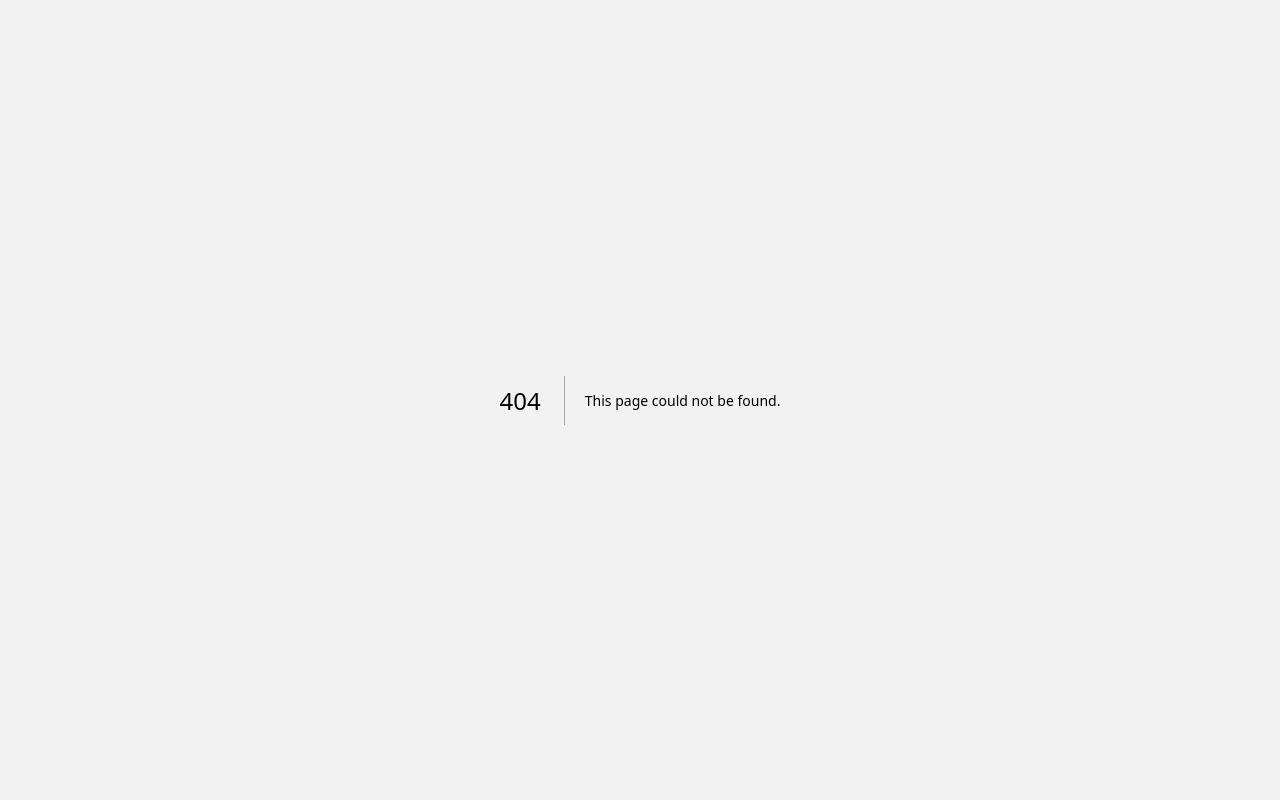
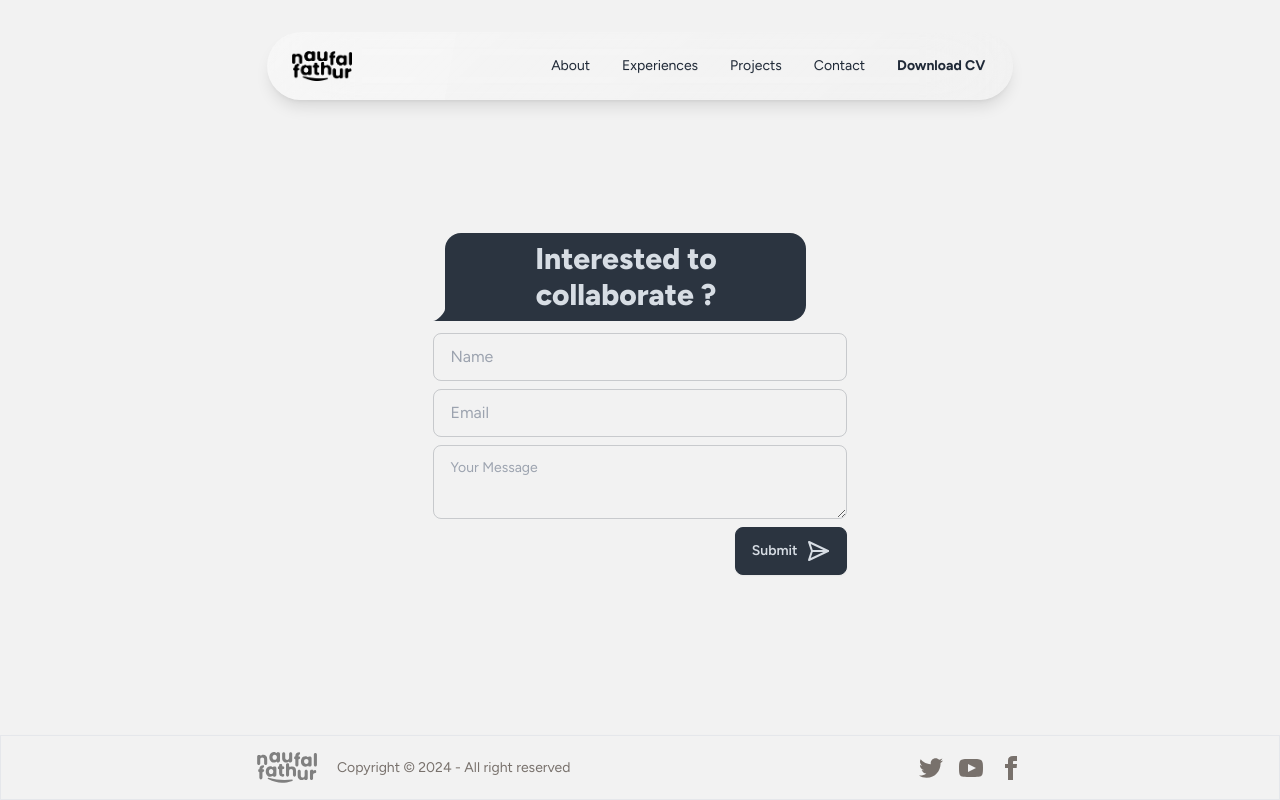
Before and after one commit to naufalfathur/portofolio, a Next.js app: page /contact in a window 1280 px wide. Before the commit this address had no page. Built offline with nearby package versions, Linux system fonts and the light colour scheme.

Commit message:
contact page

```diff
--- /dev/null
+++ b/app/contact/layout.tsx
@@ -0,0 +1,16 @@
+
+
+
+export default function AppLayout({
+    children,
+}: {
+    children: React.ReactNode
+}) {
+    return (
+        <div className='flex flex-col min-h-screen'>
+
+            <div className='' >{children}</div>
+
+        </div>
+    )
+}
--- /dev/null
+++ b/app/contact/page.tsx
@@ -0,0 +1,21 @@
+import Footer from '@/components/ui/footer'
+import Navbar from '@/components/ui/navbar'
+import React from 'react'
+import { Bitter } from "next/font/google";
+import Form from '@/components/ui/form';
+const bitter = Bitter({ subsets: ["latin"] });
+
+function ProjectsPage() {
+
+    return (
+        <main className="flex min-h-screen flex-col items-center justify-between  ">
+            <Navbar />
+            <div className='px-[15vw] space-y-4 py-10 text-center'>
+                <Form title='Interested to collaborate ?' />
+            </div>
+            <Footer />
+        </main>
+    )
+}
+
+export default ProjectsPage
```
